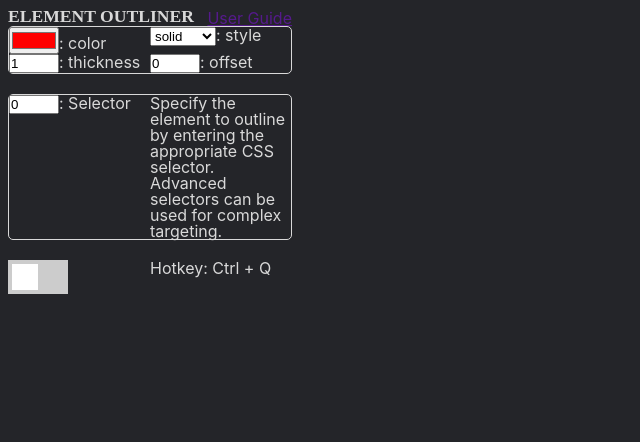
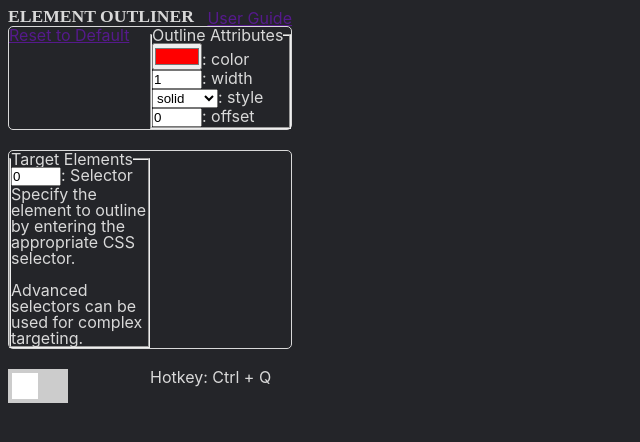
Before and after one commit to CJ-Cepe/outliner, a React (Vite) app: page / in a window 1280 px wide. Shown: the top 442 px of the page, without its empty margins (0-640 px from the left). Built offline with nearby package versions, Linux system fonts and the light colour scheme; no server answers.

Commit message:
Feat: change docu structure

```diff
--- a/src/App.jsx
+++ b/src/App.jsx
@@ -62,17 +62,25 @@ function App() {
 
       <main>
         <section>
+          <a href="">Reset to Default</a>
+          <fieldset>
+            <legend>Outline Attributes</legend>
             <Field labelName="color" componentType="color" data={outline} onChange={handleChange}/>
+            <Field labelName="width" componentType="thickness" data={outline} onChange={handleChange}/>
             <Field labelName="style" componentType="style" data={outline} onChange={handleChange}/>
-          <Field labelName="thickness" componentType="thickness" data={outline} onChange={handleChange}/>
             <Field labelName="offset" componentType="offset" data={outline} onChange={handleChange}/>
+          </fieldset>
         </section>
         <section>
+          <fieldset>
+            <legend>Target Elements</legend>
             <Field labelName="Selector" componentType="offset" data={outline} onChange={handleChange}/>
             <div>
               <p>Specify the element to outline by entering the appropriate CSS selector.</p>
+              <br/>
               <p>Advanced selectors can be used for complex targeting.</p>
             </div>
+          </fieldset>
         </section>
         <section>
           <Slider state={sliderState} onChange={handleSliderChange}/>
```
Lines whose indentation alone changed are shown as unchanged.
